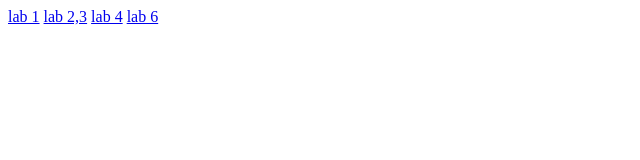
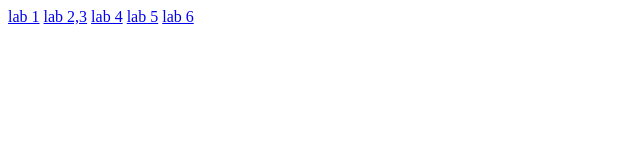
Before and after one commit to Alexsandr127/frontend, a plain HTML site: page index.html in a window 1280 px wide. Shown: the full height of the page, 0-640 px from the left. Drawn offline with Linux system fonts and the light colour scheme.

Commit message:
lab5suhanof

```diff
--- a/index.html
+++ b/index.html
@@ -8,6 +8,7 @@
 <a href="https://suhanoflab1frontend.000webhostapp.com/">lab 1</a>
 <a href="lab2/index.html">lab 2,3</a>
 <a href="lab4/src/pages/index.html">lab 4</a>
+<a href="lab5/dist/index.html">lab 5</a>
 <a href="lab6/index.html">lab 6</a>
 </body>
 </html>
```
